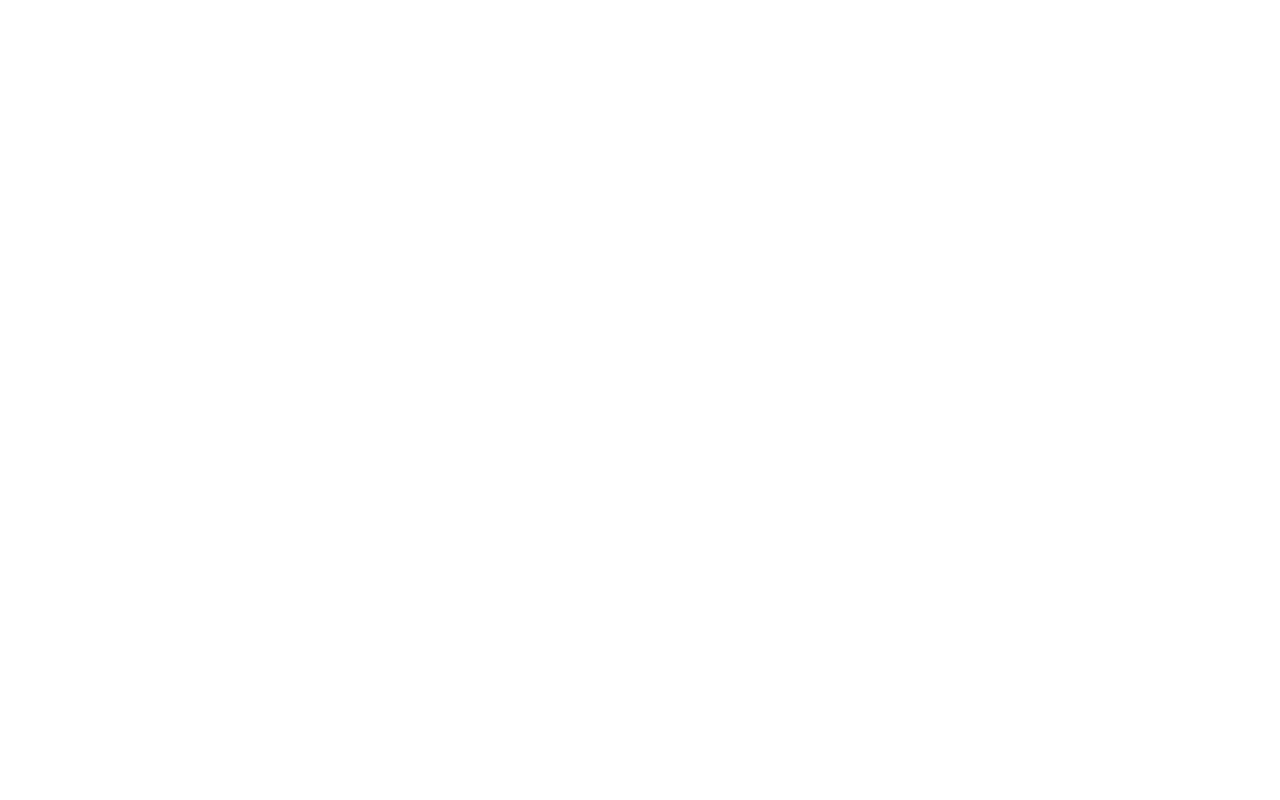
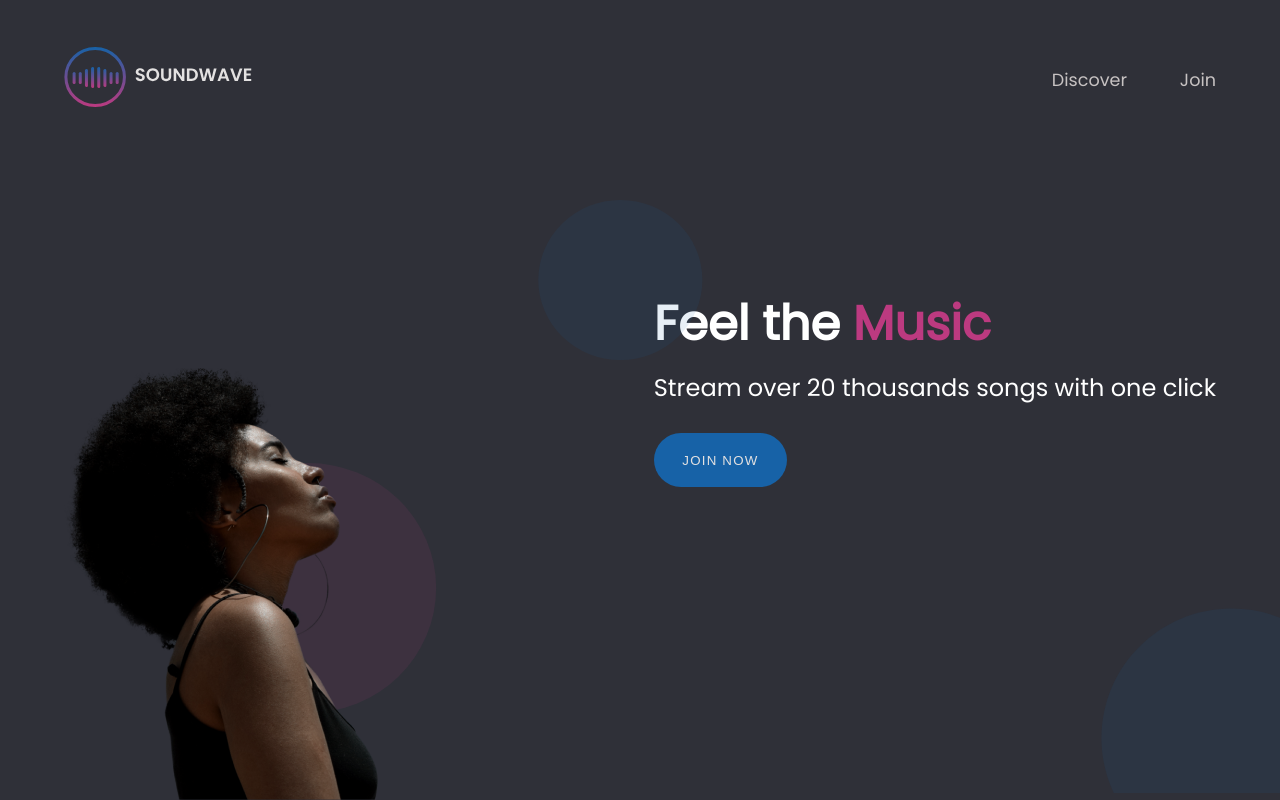
Before and after one commit to Judis07/sound_wave_ui, a plain HTML site: page index.html in a window 1280 px wide. Drawn offline with Linux system fonts and the light colour scheme.

Commit message:
hompage ui done

```diff
--- a/index.html
+++ b/index.html
@@ -6,5 +6,41 @@
     <title>Sound Wave</title>
     <link rel="stylesheet" href="style.css" />
   </head>
-  <body></body>
+  <body>
+    <div class="container">
+      <header class="header">
+        <div class="logo">
+          <img src="./images/logo.svg" alt="Sound Wave Logo" />
+        </div>
+
+        <nav class="nav">
+          <div class="nav_link"><a href="./discover.html">Discover</a></div>
+          <div class="nav_link"><a href="./join.html">Join</a></div>
+        </nav>
+      </header>
+
+      <main>
+        <div class="hero">
+          <div class="hero_div">
+            <img src="./images/girl.png" alt="" />
+          </div>
+
+          <div class="hero_content">
+            <div class="title">Feel the <span>Music</span></div>
+            <div class="subtitle">
+              Stream over 20 thousands songs with one click
+            </div>
+
+            <div class="cta">
+              <button>Join Now</button>
+            </div>
+          </div>
+        </div>
+      </main>
+
+      <div class="circle one"><img src="./images/circle1.svg" alt="" /></div>
+      <div class="circle two"><img src="./images/circle2.svg" alt="" /></div>
+      <div class="circle three"><img src="./images/circle3.svg" alt="" /></div>
+    </div>
+  </body>
 </html>
--- a/style.css
+++ b/style.css
@@ -10,4 +10,123 @@ body {
 
 body {
   font-family: 'Poppins', sans-serif;
+  background-color: #2f3038;
+  height: 100vh;
+  position: relative;
 }
+
+a {
+  color: inherit;
+  text-decoration: none;
+}
+
+img {
+  width: 100%;
+}
+
+.container {
+  width: 90%;
+  max-width: 1220px;
+  margin: 0 auto;
+}
+
+.header {
+  display: flex;
+  justify-content: space-between;
+  align-items: center;
+  /* padding: 2em 0; */
+  height: 20vh;
+}
+
+.nav {
+  display: flex;
+  color: #c7c2c2;
+}
+
+.nav_link {
+  margin-left: 3em;
+  font-size: 1.1em;
+  cursor: pointer;
+}
+
+.nav_link:hover {
+  border-bottom: 1px solid white;
+}
+
+main {
+  height: 80vh;
+}
+
+/* circle decorators */
+
+.circle {
+  position: absolute;
+}
+
+.one {
+  top: 25%;
+  left: 42%;
+}
+
+.two {
+  bottom: 0;
+  right: 0;
+  display: block;
+}
+
+.three {
+  bottom: 10%;
+  left: 14%;
+}
+
+/* main  */
+
+.hero {
+  display: flex;
+  justify-content: space-between;
+  /* align-items: center; */
+  height: 100%;
+}
+
+.hero_div {
+  align-self: flex-end;
+  z-index: 2;
+}
+
+.hero_div img {
+  display: block;
+}
+
+.hero_content {
+  margin-top: 8em;
+}
+
+.title {
+  color: #fff;
+  font-size: 3em;
+  margin-bottom: 0.2em;
+  font-weight: bold;
+}
+
+.title span {
+  color: #bc3a80;
+}
+
+.subtitle {
+  color: #fff;
+  font-size: 1.5em;
+  margin-bottom: 1.2em;
+}
+
+.cta button {
+  color: #e3e1e1;
+  background-color: #1762a7;
+  border: none;
+  outline: none;
+  width: 10em;
+  height: 4em;
+  border-radius: 30px;
+  text-transform: uppercase;
+  letter-spacing: 0.09em;
+  cursor: pointer;
+}
```
Also changed, not shown: images/circle1.svg (added), images/circle2.svg (added), images/circle3.svg (added), images/girl.png (added), images/logo.svg (added).
